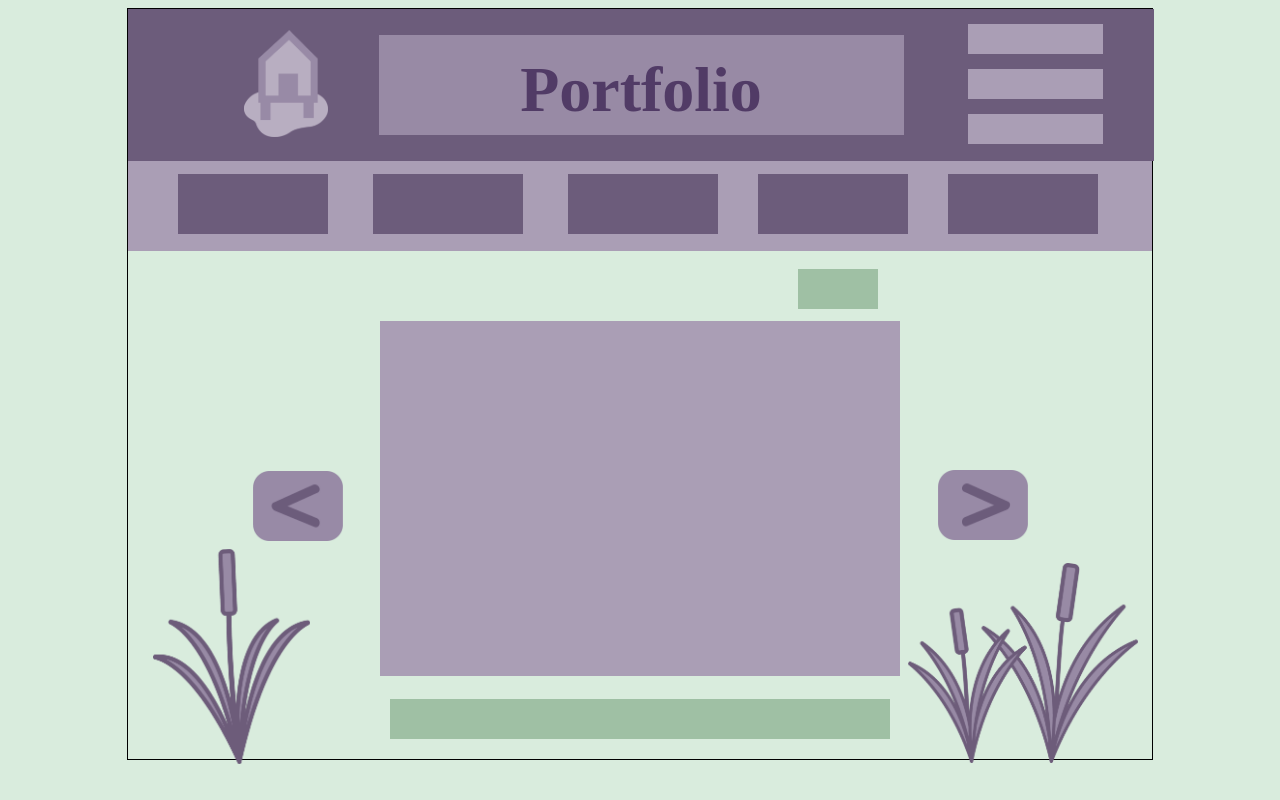
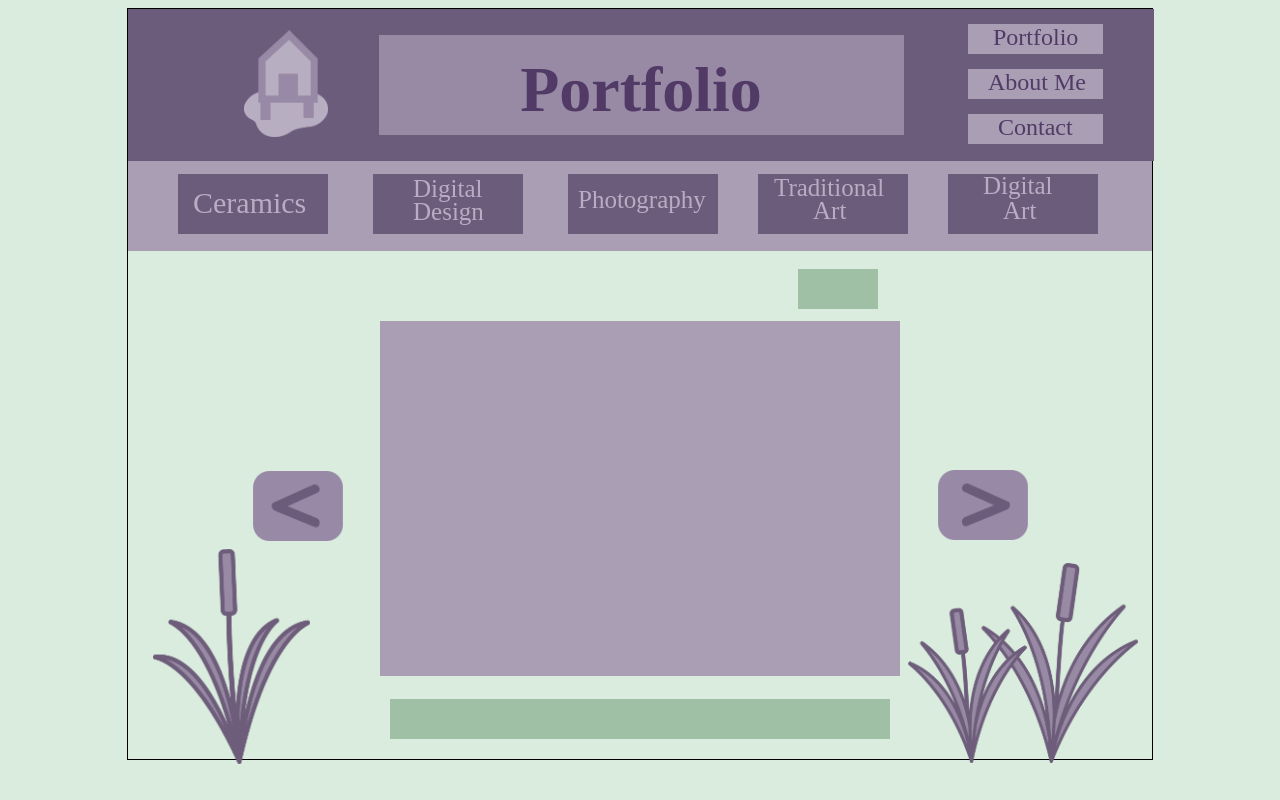
Before and after one commit to KonkusVerin/2026-Portfolio, a plain HTML site: page Portfolio.html in a window 1280 px wide. Drawn offline with Linux system fonts and the light colour scheme.

Commit message:
Added text throught pages, fixed links on home and portfolio page

```diff
--- a/CSS/Style.css
+++ b/CSS/Style.css
@@ -143,29 +143,32 @@
     margin-left: -170px;
 }
 
-.Portfolio-Tab {
-    margin-left: -100px;
+.Portfolio-Tab1 {
+    margin-left: -145px;
     font-size: xx-large;
-    margin-top: 200px;
+    margin-top: 300px;
 }
 
-.About-Tab {
-    margin-left: -100px;
+.About-Tab1 {
+    margin-left: -120px;
     font-size: xx-large;
-    margin-top: 400px;
+    margin-top: 450px;
 }
 
-.Contact-Tab {
-    margin-left: -100px;
+.Contact-Tab1 {
+    margin-left: -115px;
     font-size: xx-large;
     margin-top: 600px;
 }
 
 /* Things to still do for home page:
     Add image & text
-    Change color & typeface for text
+    Change typeface for text
     Round boxes
-    Center title
+    Cea.Class1 {
+    text-decoration: none;
+    color:#39663e;
+}nter title
     Title images
 */
 
@@ -298,12 +301,92 @@
     margin-left: 820px;
 }
 
+.Portfolio-Tab2 {
+    margin-top: -210px;
+    margin-left: 865px;
+    font-size: x-large;
+}
+
+.About-Tab2 {
+    margin-top: 18px;
+    margin-left: 860px;
+    font-size: x-large;
+}
+
+.Contact-Tab2 {
+    margin-top: 18px;
+    margin-left: 870px;
+    font-size: x-large;
+}
+
+a.Class2 {
+    text-decoration: none;
+    color:#513b66;
+}
+
+#Ceramics {
+    margin-top: 45px;
+    font-size: 30px;
+    margin-left: 65px;
+    color: #b9acc4;
+}
+
+#Digital1 {
+    font-size: 25px;
+    margin-top: -75px;
+    margin-left: 285px;
+    color: #b9acc4;
+}
+
+#Design {
+    font-size: 25px;
+    margin-top: -30px;
+    margin-left: 285px;
+    color: #b9acc4;
+}
+
+#Photography {
+    font-size: 25px;
+    margin-top: -65px;
+    margin-left: 450px;
+    color: #b9acc4;
+}
+
+#Traditional {
+    font-size: 25px;
+    margin-top: -65px;
+    margin-left: 646px;
+    color: #b9acc4;
+}
+
+#Art1 {
+    font-size: 25px;
+    margin-top: -30px;
+    margin-left: 685px;
+    color: #b9acc4;
+}
+
+#Digital2 {
+    font-size: 25px;
+    margin-top: -78px;
+    margin-left: 855px;
+    color: #b9acc4;
+}
+
+#Art2 {
+    font-size: 25px;
+    margin-top: -28px;
+    margin-left: 875px;
+    color: #b9acc4;
+}
+
 /* Things to still do for portfolio page:
     Add text and images
     Change color & typeface for text
     Round boxes
     Center title
     Title images
+    Make it work
 */
 
 #About-Main-Container {
@@ -354,21 +437,21 @@
 
 .Fun-Facts-Header {
     font-size: 50px;
-    margin-top: 75px;
+    margin-top: 76px;
     margin-left: 85px;
     color: #513b66;
 }
 
 .Interests-Header {
     font-size: 50px;
-    margin-top: -105px;
+    margin-top: -106px;
     justify-self: center;
     color: #513b66;
 }
 
 .Traveling-Header {
     font-size: 50px;
-    margin-top: -105px;
+    margin-top: -106px;
     margin-left: 745px;
     color: #513b66;
 }
@@ -439,6 +522,8 @@
     margin-left: 840px;
     margin-top: 15px;
 }
+
+
 
 /* Things to still do for about page:
     Add text and image
@@ -562,4 +647,5 @@
     Round boxes
     Center title
     Title images
+    Animate lily pads indivitually (timed)
 */
--- a/Portfolio.html
+++ b/Portfolio.html
@@ -23,18 +23,6 @@
             <div class="Border">
             </div>
         </div>
-
-    <!-- <div class="Portfolio-Tab">
-            <a href="Portfolio.html" target="New-Tab">Portfolio</a>
-    </div>
-
-    <div class="About-Tab">
-        <a href="AboutMe.html" target="Another-New-Tab">About Me</a>
-    </div>
-
-    <div class="Contact-Tab">
-        <a href="Contact.html" target="New-New-Tab">Contact</a>
-    </div> -->
 
     <div class="Portfolio-Topics">
     </div>
@@ -100,6 +88,52 @@
 
     <div class="Digital-Art-Box">
     </div>
+
+    <div class="Portfolio-Tab2">
+            <a href="Portfolio.html" class="Class2" target="New-Tab">Portfolio</a>
+    </div>
+
+    <div class="About-Tab2">
+        <a href="AboutMe.html" class="Class2" target="Another-New-Tab">About Me</a>
+    </div>
+
+    <div class="Contact-Tab2">
+        <a href="Contact.html" class="Class2" target="New-New-Tab">Contact</a>
+    </div>
+
+    <!-- Probably will have to turn these into links -->
+    <div id="Ceramics">
+        <p>Ceramics</p>
+    </div>
+
+    <div id="Digital1">
+        <p>Digital</p>
+    </div>
+
+    <div id="Design">
+        <p>Design</p>
+    </div>
+
+    <div id="Photography">
+        <p>Photography</p>
+    </div>
+
+    <div id="Traditional">
+        <p>Traditional</p>
+    </div>
+
+    <div id="Art1">
+        <p>Art</p>
+    </div>
+
+    <div id="Digital2">
+        <p>Digital</p>
+    </div>
+
+    <div id="Art2">
+        <p>Art</p>
+    </div>
+
 </div>
 
 </body>
```
Also changed, not shown: AboutMe.html (+12 -12 lines), Contact.html (+6 -6 lines), index.html (+6 -6 lines).
